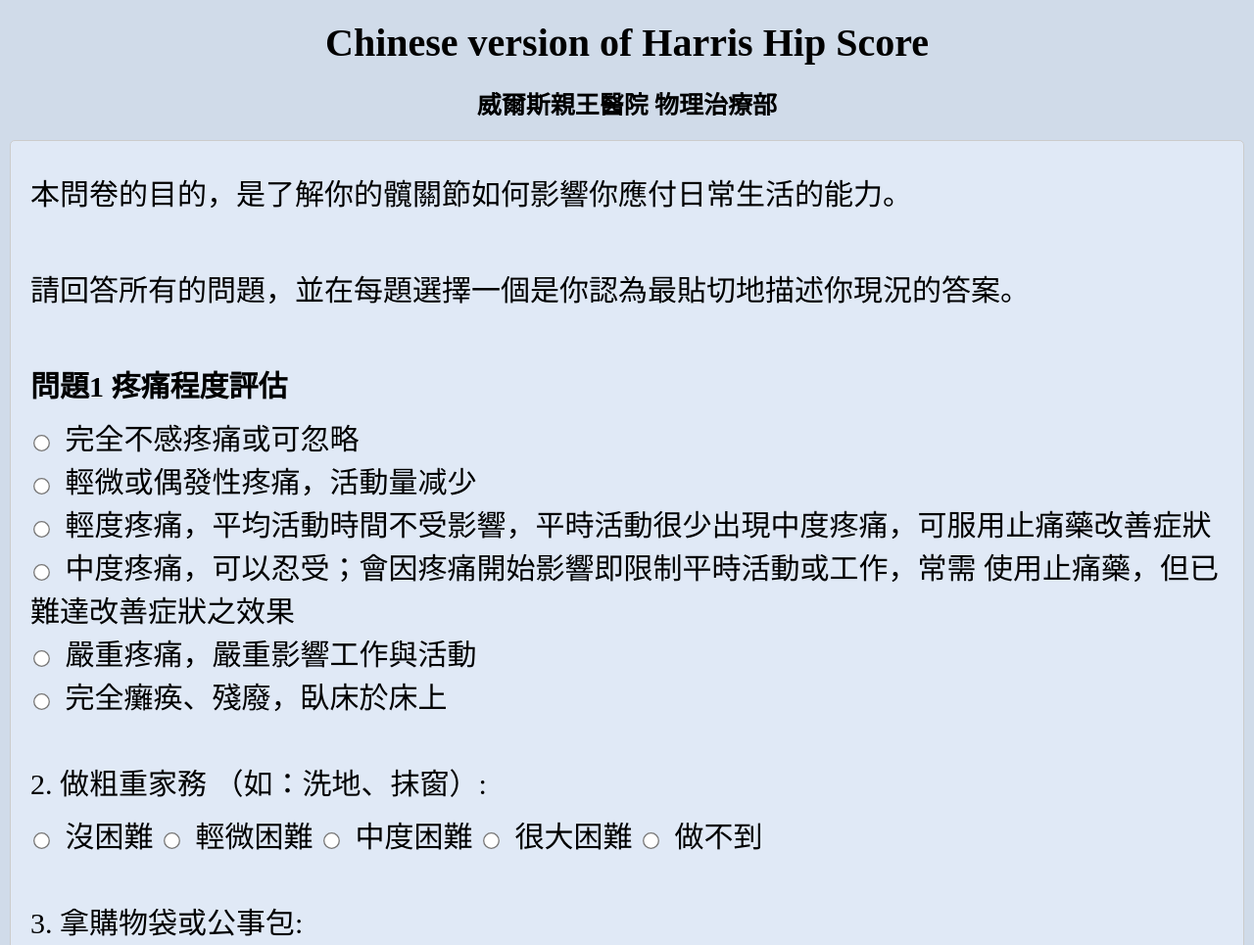
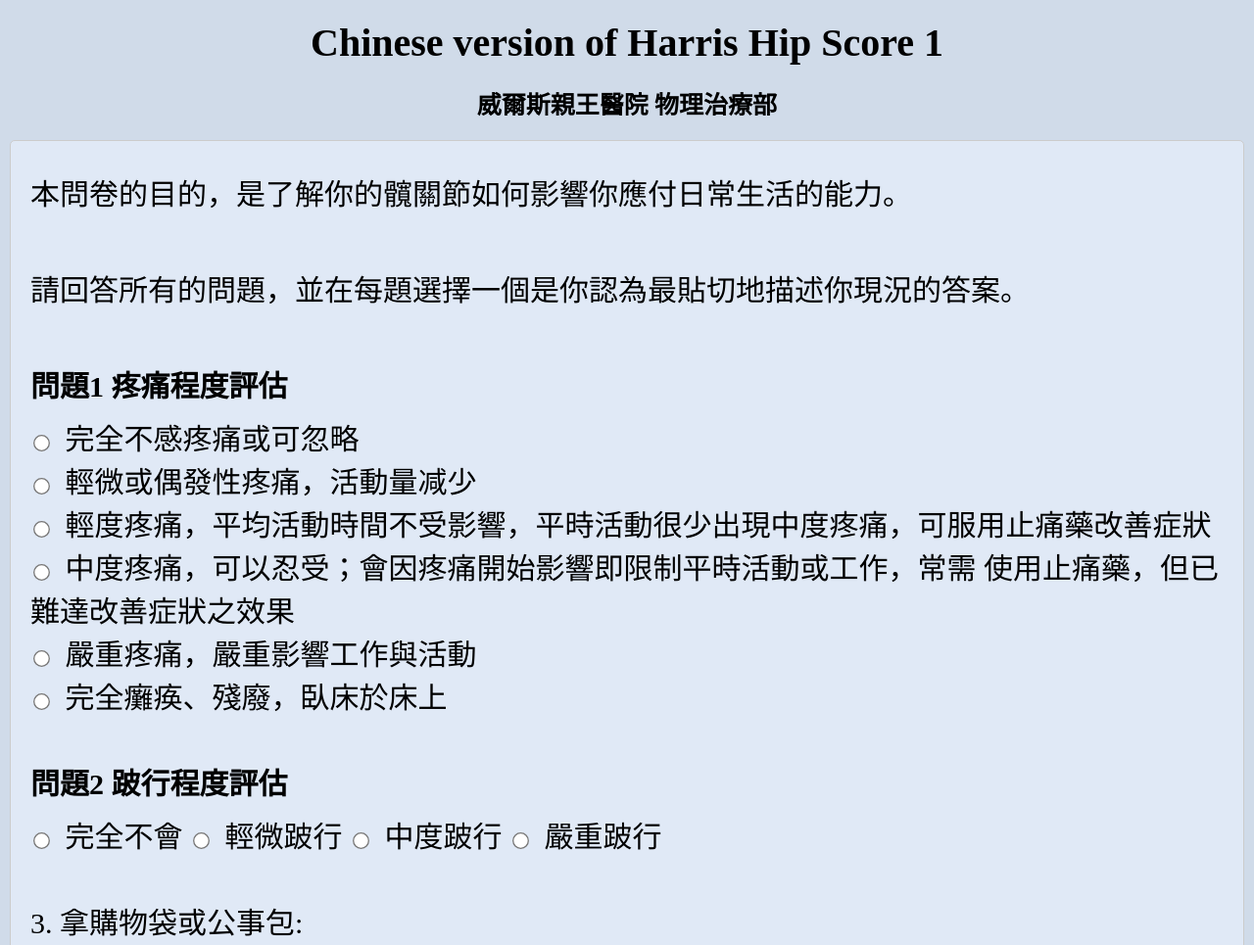
Before and after one commit to MatthewTse2011/HarrisHipScore, a plain HTML site: page index.html in a window 1280 px wide. Shown: the top 965 px of the page at 98% size. Drawn offline with Linux system fonts and the light colour scheme.

Commit message:
Update index.html

```diff
--- a/index.html
+++ b/index.html
@@ -67,6 +67,10 @@
 		margin-top: 10px;
 		margin-bottom: 10px;
 		}
+
+        br {
+            line-height: 1.5;
+        }
 
 		input[type="radio"] {
 		margin-right: 10px;
@@ -220,7 +224,7 @@
 	</script>
 </head>
 <body>
-	<h1>Chinese version of Harris Hip Score </h1>
+	<h1>Chinese version of Harris Hip Score 1</h1>
 	<h2> 威爾斯親王醫院 物理治療部</h2>
 	<form>
 		<p>本問卷的目的，是了解你的髖關節如何影響你應付日常生活的能力。</p>
@@ -240,12 +244,11 @@
 			<input type="radio" name="section1" value="10" class="score"> 嚴重疼痛，嚴重影響工作與活動
             <br>
             <input type="radio" name="section1" value="0" class="score"> 完全癱痪、殘廢，臥床於床上
-			<br><br><p>2. 做粗重家務 （如：洗地、抹窗）:</p>
-			<input type="radio" name="section2" value="1" class="score"> 沒困難
-			<input type="radio" name="section2" value="2" class="score"> 輕微困難
-			<input type="radio" name="section2" value="3" class="score"> 中度困難
-			<input type="radio" name="section2" value="4" class="score"> 很大困難
-			<input type="radio" name="section2" value="5" class="score"> 做不到
+			<br><br><p><strong>問題2   跛行程度評估</strong></p>
+			<input type="radio" name="section2" value="11" class="score"> 完全不會
+			<input type="radio" name="section2" value="8" class="score"> 輕微跛行
+			<input type="radio" name="section2" value="5" class="score"> 中度跛行
+			<input type="radio" name="section2" value="0" class="score"> 嚴重跛行
 			<br><br><p>3. 拿購物袋或公事包:</p>
 			<input type="radio" name="section3" value="1" class="score"> 沒困難
 			<input type="radio" name="section3" value="2" class="score"> 輕微困難
```
